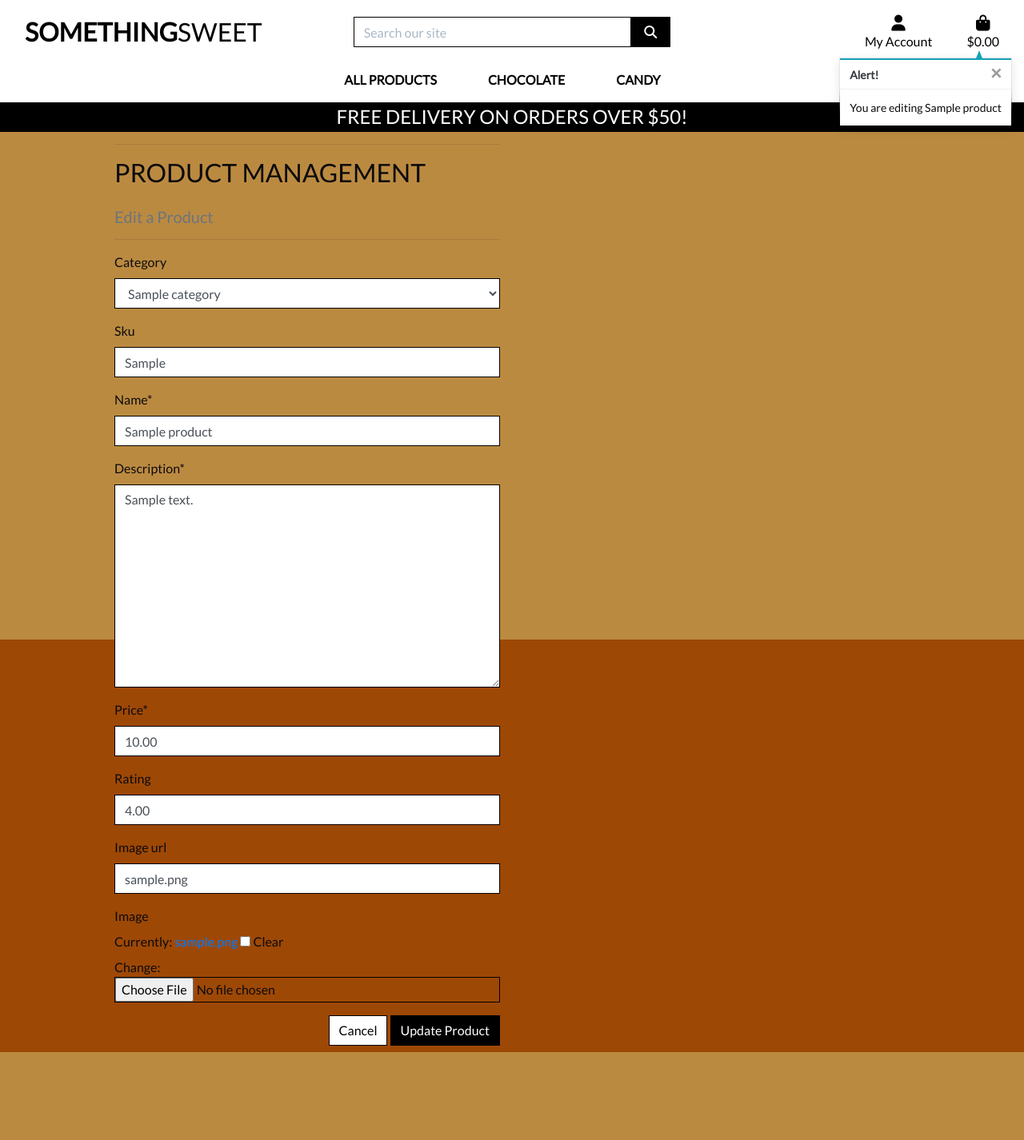
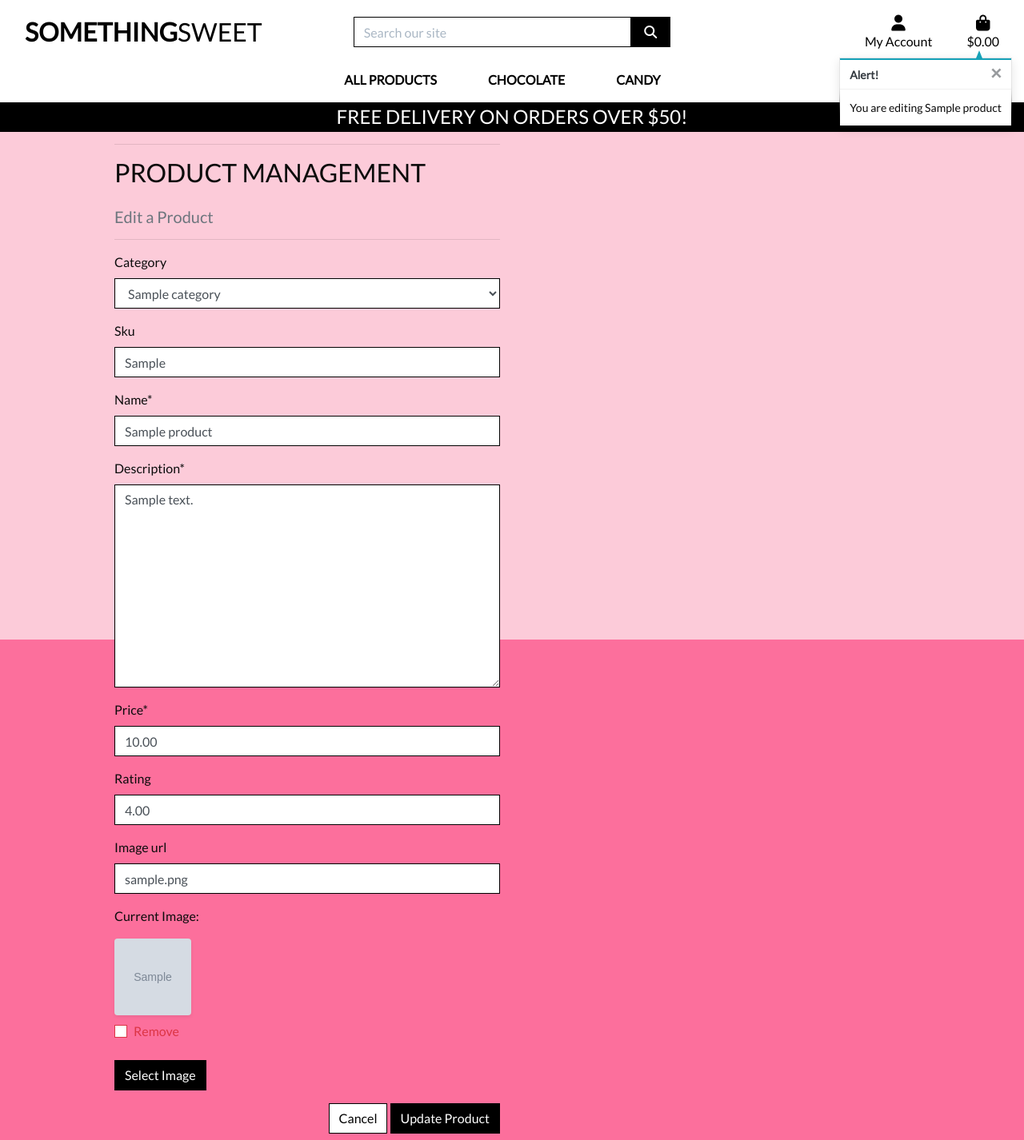
Before and after one commit to MiaTothova/PP5, a Django app: page /products/edit/1/ in a window 1280 px wide. Shown: the whole page at 80% size. Before the commit the page ends 1316 px from the top, so only its background shows below. Run offline with Django 3.2, Linux system fonts and the light colour scheme; a user stored in the database is signed in; tables that the repository leaves empty hold one stand-in row (values such as "Sample post"); grey boxes marked "Sample" are stand-in pictures; some libraries are stand-ins or nearby versions.

Commit message:
Product admin - add image widget and fix the image field

```diff
--- a/products/forms.py
+++ b/products/forms.py
@@ -1,4 +1,5 @@
 from django import forms
+from .widgets import CustomClearableFileInput
 from .models import Product, Category
 
 
@@ -8,6 +9,8 @@ class ProductForm(forms.ModelForm):
         model = Product
         fields = '__all__'
 
+    image = forms.ImageField(label='Image', required=False, widget=CustomClearableFileInput)
+
     def __init__(self, *args, **kwargs):
         super().__init__(*args, **kwargs)
         categories = Category.objects.all()
--- /dev/null
+++ b/products/templates/products/custom_widget_templates/custom_clearable_file_input.html
@@ -0,0 +1,17 @@
+{% if widget.is_initial %}
+    <p>{{ widget.initial_text }}:</p>
+    <a href="{{ widget.value.url }}">
+        <img width="96" height="96" class="rounded shadow-sm" src="{{ widget.value.url }}">
+    </a>
+    {% if not widget.required %}
+        <div class="custom-control custom-checkbox mt-2">
+            <input class="custom-control-input" type="checkbox" name="{{ widget.checkbox_name }}" id="{{ widget.checkbox_id }}">
+            <label class="custom-control-label text-danger" for="{{ widget.checkbox_id }}">{{ widget.clear_checkbox_label }}</label>
+        </div>
+    {% endif %}<br>
+    {{ widget.input_text }}
+{% endif %}
+<span class="btn btn-black rounded-0 btn-file">
+    Select Image <input id="new-image" type="{{ widget.type }}" name="{{ widget.name }}"{% include "django/forms/widgets/attrs.html" %}>
+</span>
+<strong><p class="text-danger" id="filename"></p></strong>
--- a/products/templates/products/edit_product.html
+++ b/products/templates/products/edit_product.html
@@ -25,7 +25,13 @@
             <div class="col-12 col-md-6">
                 <form method="POST" action="{% url 'edit_product' product.id %}" class="form mb-2" enctype="multipart/form-data">
                     {% csrf_token %}
-                    {{ form | crispy }}
+                    {% for field in form %}
+                        {% if field.name != 'image' %}
+                            {{ field | as_crispy_field }}
+                        {% else %}
+                            {{ field }}
+                        {% endif %}
+                    {% endfor %}
                     <div class="text-right">
                         <a class="btn btn-outline-black rounded-0" href="{% url 'products' %}">Cancel</a>
                         <button class="btn btn-black rounded-0" type="submit">Update Product</button>
@@ -35,3 +41,13 @@
         </div>
     </div>
 {% endblock %}
+
+{% block postloadjs %}
+    {{ block.super }}
+    <script type="text/javascript">
+        $('#new-image').change(function() {
+            var file = $('#new-image')[0].files[0];
+            $('#filename').text(`Image will be set to: ${file.name}`);
+        });
+    </script>
+{% endblock %}
--- a/static/css/base.css
+++ b/static/css/base.css
@@ -5,7 +5,7 @@ html {
 body {
     height: calc(100vh - 164px);
     color: #0b0b0b;
-    background-color: rgb(158, 72, 6) !important;
+    background-color: rgb(252, 111, 156) !important;
     font-family: 'Lato';
     /* background-color: rgb(169, 100, 9); */
 }
@@ -79,7 +79,7 @@ body {
 	top: 0;
 	left: 0;
 	position: fixed;
-	background: rgb(187, 138, 65);
+	background: rgb(252, 203, 217);
 	z-index: -1;
 }
 
@@ -237,6 +237,36 @@ input[name='q']::placeholder {
 	color: #17a2b8; /* text-info */
 }
 
+
+/* Product Form */
+
+.btn-file {
+    position: relative;
+    overflow: hidden;
+}
+
+.btn-file input[type="file"] {
+    position: absolute;
+    top: 0;
+    right: 0;
+    min-width: 100%;
+    min-height: 100%;
+    opacity: 0;
+    cursor: pointer;
+}
+
+.custom-checkbox .custom-control-label::before {
+    border-radius: 0;
+    border-color: #dc3545;
+}
+
+.custom-checkbox .custom-control-input:checked~.custom-control-label::before {
+    background-color: #dc3545;
+    border-color: #dc3545;
+    border-radius: 0;
+}
+
+
 /* fixed top navbar only on medium and up */
 @media (min-width: 992px) {
     .fixed-top-desktop-only {
```
Also changed, not shown: products/widgets.py (added, +9 -0 lines).
